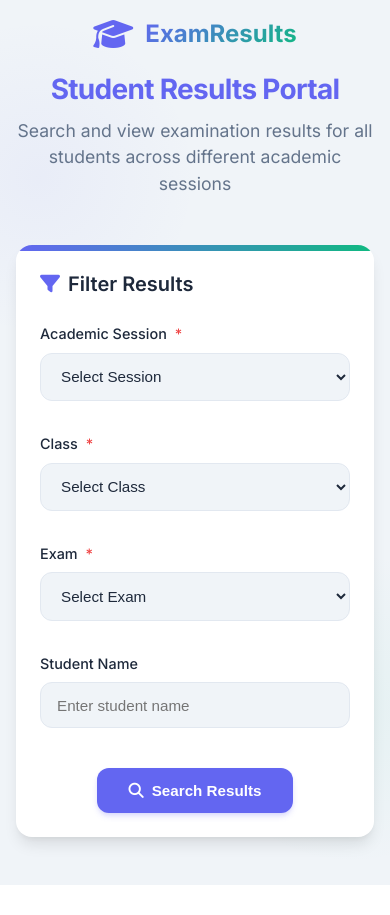
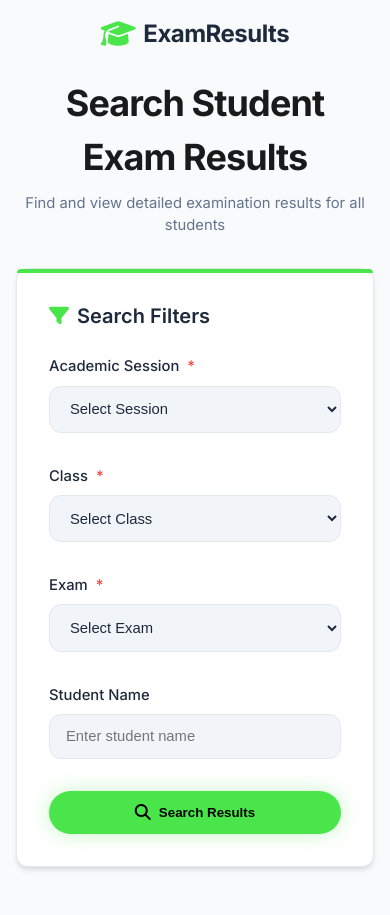
Before and after one commit to dadyutenga/Tanzania-Alevel-Olevel-results-management-system, a CodeIgniter 4 app: the page made by app/Views/public/SearchResultsPublic.php in a window 390 px wide. Before the commit the page ends 885 px from the top, so only its background shows below. Run offline with PHP 8.4 and a stand-in for CodeIgniter, Linux system fonts and the light colour scheme; the template is opened without the code that fills it, so the values that code supplies are empty; some libraries are stand-ins or nearby versions.

Commit message:
style(search-results): update SearchResultsPublic view with light theme and improved layout
Revamped the SearchResultsPublic view to adopt a light theme with green accents, enhancing visual appeal and user experience. Updated color variables, typography, and layout for better responsiveness. Refined form elements, button styles, and result display, while improving accessibility and interaction through clearer labels and structured components.

```diff
--- a/app/Views/public/SearchResultsPublic.php
+++ b/app/Views/public/SearchResultsPublic.php
@@ -7,25 +7,22 @@
     <link rel="stylesheet" href="https://fonts.googleapis.com/css2?family=Inter:wght@300;400;500;600;700&display=swap">
     <link rel="stylesheet" href="https://cdnjs.cloudflare.com/ajax/libs/font-awesome/6.4.0/css/all.min.css">
     <style>
-        /* Modern Vibrant Theme */
+        /* Light Theme with Green Accents */
         :root {
-            --bg-color: #f0f4f8;
+            --bg-color: #f8fafc;
             --card-bg: #ffffff;
-            --primary: #6366f1;
-            --primary-hover: #4f46e5;
-            --secondary: #f0f4f8;
-            --accent: #10b981;
-            --accent-hover: #059669;
+            --primary: #4AE54A;
+            --primary-dark: #3AD03A;
+            --primary-light: #5FF25F;
+            --secondary: #f1f5f9;
+            --accent: #1a1a1a;
+            --accent-hover: #2d2d2d;
             --text-primary: #1e293b;
             --text-secondary: #64748b;
-            --text-light: #f8fafc;
             --border: #e2e8f0;
-            --table-header: #6366f1;
-            --table-stripe: #f8fafc;
-            --shadow: 0 10px 15px -3px rgba(0, 0, 0, 0.1), 0 4px 6px -2px rgba(0, 0, 0, 0.05);
-            --radius: 16px;
-            --button-radius: 12px;
-            --transition: all 0.3s ease;
+            --shadow: 0 4px 6px -1px rgba(0, 0, 0, 0.1), 0 2px 4px -1px rgba(0, 0, 0, 0.06);
+            --radius: 12px;
+            --button-radius: 50px;
         }
 
         * {
@@ -35,83 +32,76 @@
         }
 
         body {
-            font-family: 'Inter', sans-serif;
+            font-family: 'Inter', -apple-system, BlinkMacSystemFont, sans-serif;
+            font-size: 0.925rem;
             background-color: var(--bg-color);
             color: var(--text-primary);
             line-height: 1.5;
             min-height: 100vh;
-            padding: 2rem;
-            background-image:
-                radial-gradient(circle at 10% 20%, rgba(99, 102, 241, 0.05) 0%, transparent 20%),
-                radial-gradient(circle at 90% 80%, rgba(16, 185, 129, 0.05) 0%, transparent 20%);
         }
 
         .container {
+            padding: 2rem;
             max-width: 1200px;
             margin: 0 auto;
         }
 
-        .page-header {
+        .header {
             text-align: center;
-            margin-bottom: 3rem;
-            position: relative;
+            margin-bottom: 2rem;
         }
 
-        .page-header h1 {
-            font-size: 2.5rem;
+        .header h1 {
+            font-size: 2.25rem;
             font-weight: 800;
-            color: var(--primary);
+            color: var(--accent);
             margin-bottom: 0.5rem;
             letter-spacing: -0.025em;
         }
 
-        .page-header p {
+        .header p {
             color: var(--text-secondary);
-            font-size: 1.1rem;
             max-width: 600px;
             margin: 0 auto;
         }
 
         .logo {
+            margin-bottom: 1.5rem;
+            font-size: 1.5rem;
+            font-weight: 700;
+            letter-spacing: -0.5px;
             display: flex;
             align-items: center;
             justify-content: center;
-            gap: 0.75rem;
-            margin-bottom: 1rem;
+            gap: 0.5rem;
         }
 
         .logo i {
-            font-size: 2rem;
             color: var(--primary);
+            font-size: 1.75rem;
         }
 
-        .logo span {
-            font-size: 1.5rem;
-            font-weight: 700;
-            background: linear-gradient(135deg, var(--primary) 0%, var(--accent) 100%);
-            -webkit-background-clip: text;
-            -webkit-text-fill-color: transparent;
+        /* Form Container */
+        .form-container {
+            background: var(--card-bg);
+            padding: 2rem;
+            border-radius: var(--radius);
+            box-shadow: var(--shadow);
+            border: 1px solid var(--border);
+            margin-bottom: 2rem;
+            position: relative;
         }
 
-        /* Search Card */
-        .search-card {
-            background: var(--card-bg);
-            border-radius: var(--radius);
-            box-shadow: var(--shadow);
-            padding: 2.5rem;
-            margin-bottom: 2rem;
-            position: relative;
-            overflow: hidden;
-        }
-
-        .search-card::before {
+        .form-container::before {
             content: "";
             position: absolute;
             top: 0;
             left: 0;
-            width: 100%;
-            height: 6px;
-            background: linear-gradient(90deg, var(--primary), var(--accent));
+            right: 0;
+            height: 4px;
+            background: var(--primary);
+            border-top-left-radius: var(--radius);
+            border-top-right-radius: var(--radius);
         }
 
         .form-title {
@@ -128,11 +118,11 @@
             color: var(--primary);
         }
 
-        .form-grid {
+        .row {
             display: grid;
             grid-template-columns: repeat(auto-fit, minmax(250px, 1fr));
             gap: 1.5rem;
-            margin-bottom: 2rem;
+            margin-bottom: 1.5rem;
         }
 
         .form-group {
@@ -144,16 +134,15 @@
             margin-bottom: 0.5rem;
             font-weight: 500;
             color: var(--text-primary);
-            font-size: 0.9rem;
         }
 
         .form-control {
             width: 100%;
             padding: 0.85rem 1rem;
             border: 1px solid var(--border);
-            border-radius: var(--button-radius);
-            font-size: 0.95rem;
-            transition: var(--transition);
+            border-radius: var(--radius);
+            font-size: 0.925rem;
+            transition: all 0.3s ease;
             background-color: var(--secondary);
             color: var(--text-primary);
         }
@@ -161,7 +150,7 @@
         .form-control:focus {
             outline: none;
             border-color: var(--primary);
-            box-shadow: 0 0 0 3px rgba(99, 102, 241, 0.2);
+            box-shadow: 0 0 0 3px rgba(74, 229, 74, 0.2);
         }
 
         .required {
@@ -169,91 +158,55 @@
             margin-left: 0.25rem;
         }
 
-        /* Button Styles */
-        .btn-container {
+        /* Form Actions */
+        .form-actions {
             display: flex;
             justify-content: center;
-            margin-top: 1rem;
+            margin-top: 1.5rem;
         }
 
         .btn {
             padding: 0.85rem 2rem;
             border-radius: var(--button-radius);
             font-weight: 600;
-            font-size: 0.95rem;
             cursor: pointer;
-            transition: var(--transition);
             display: inline-flex;
             align-items: center;
             justify-content: center;
             gap: 0.5rem;
+            transition: all 0.3s ease;
             border: none;
+        }
+
+        .btn i {
+            font-size: 1rem;
         }
 
         .btn-primary {
             background-color: var(--primary);
-            color: white;
-            box-shadow: 0 4px 6px -1px rgba(99, 102, 241, 0.2), 0 2px 4px -1px rgba(99, 102, 241, 0.1);
+            color: black;
+            box-shadow: 0 0 20px rgba(74, 229, 74, 0.3);
         }
 
         .btn-primary:hover {
-            background-color: var(--primary-hover);
+            background-color: var(--primary-dark);
             transform: translateY(-2px);
-            box-shadow: 0 6px 10px -1px rgba(99, 102, 241, 0.3), 0 4px 6px -1px rgba(99, 102, 241, 0.15);
-        }
-
-        .btn-accent {
-            background-color: var(--accent);
-            color: white;
-            box-shadow: 0 4px 6px -1px rgba(16, 185, 129, 0.2), 0 2px 4px -1px rgba(16, 185, 129, 0.1);
-        }
-
-        .btn-accent:hover {
-            background-color: var(--accent-hover);
-            transform: translateY(-2px);
-            box-shadow: 0 6px 10px -1px rgba(16, 185, 129, 0.3), 0 4px 6px -1px rgba(16, 185, 129, 0.15);
+            box-shadow: 0 0 25px rgba(74, 229, 74, 0.4);
         }
 
         /* Results Table */
-        .results-container {
+        .results-table-container {
             background: var(--card-bg);
             border-radius: var(--radius);
             box-shadow: var(--shadow);
-            padding: 2rem;
+            border: 1px solid var(--border);
+            overflow: hidden;
             margin-top: 2rem;
-            position: relative;
-            overflow: hidden;
-        }
-
-        .results-container::before {
-            content: "";
-            position: absolute;
-            top: 0;
-            left: 0;
-            width: 100%;
-            height: 6px;
-            background: linear-gradient(90deg, var(--accent), var(--primary));
-        }
-
-        .results-title {
-            font-size: 1.25rem;
-            font-weight: 600;
-            margin-bottom: 1.5rem;
-            color: var(--text-primary);
-            display: flex;
-            align-items: center;
-            gap: 0.5rem;
-        }
-
-        .results-title i {
-            color: var(--accent);
         }
 
         .results-table {
             width: 100%;
-            border-collapse: separate;
-            border-spacing: 0;
-            margin-top: 1rem;
+            border-collapse: collapse;
         }
 
         .results-table th,
@@ -263,26 +216,17 @@
         }
 
         .results-table th {
-            background-color: var(--table-header);
-            color: white;
+            background-color: var(--primary);
+            color: black;
             font-weight: 600;
-            position: relative;
-        }
-
-        .results-table th:first-child {
-            border-top-left-radius: 8px;
-        }
-
-        .results-table th:last-child {
-            border-top-right-radius: 8px;
         }
 
         .results-table tr:nth-child(even) {
-            background-color: var(--table-stripe);
+            background-color: var(--secondary);
         }
 
         .results-table tr:hover {
-            background-color: rgba(99, 102, 241, 0.05);
+            background-color: rgba(74, 229, 74, 0.05);
         }
 
         .results-table td {
@@ -293,64 +237,34 @@
             border-bottom: none;
         }
 
-        .badge {
-            display: inline-block;
-            padding: 0.35rem 0.75rem;
-            border-radius: 9999px;
-            font-size: 0.75rem;
-            font-weight: 600;
-            text-align: center;
-        }
-
-        .badge-success {
-            background-color: rgba(16, 185, 129, 0.1);
-            color: var(--accent);
-        }
-
-        .badge-warning {
-            background-color: rgba(245, 158, 11, 0.1);
-            color: #f59e0b;
-        }
-
-        .badge-danger {
-            background-color: rgba(239, 68, 68, 0.1);
-            color: #ef4444;
-        }
-
         .empty-results {
             text-align: center;
-            padding: 3rem 0;
+            padding: 3rem;
             color: var(--text-secondary);
         }
 
         .empty-results i {
             font-size: 3rem;
             margin-bottom: 1rem;
-            opacity: 0.3;
-        }
-
-        .empty-results p {
-            font-size: 1.1rem;
-            margin-bottom: 1.5rem;
+            color: var(--border);
         }
 
         /* Responsive Styles */
         @media (max-width: 768px) {
-            body {
+            .container {
                 padding: 1rem;
             }
 
-            .search-card,
-            .results-container {
-                padding: 1.5rem;
+            .row {
+                grid-template-columns: 1fr;
             }
 
-            .page-header h1 {
-                font-size: 1.75rem;
+            .form-actions {
+                flex-direction: column;
             }
 
-            .form-grid {
-                grid-template-columns: 1fr;
+            .btn {
+                width: 100%;
             }
 
             .results-table {
@@ -367,48 +281,59 @@
 
         .swal2-title {
             color: var(--text-primary);
-            font-weight: 600;
-        }
-
-        .swal2-html-container {
-            color: var(--text-secondary);
         }
 
         .swal2-confirm {
             background-color: var(--primary) !important;
+            color: black !important;
             border-radius: var(--button-radius) !important;
+            box-shadow: 0 0 20px rgba(74, 229, 74, 0.3) !important;
         }
 
         .swal2-confirm:hover {
-            background-color: var(--primary-hover) !important;
+            background-color: var(--primary-dark) !important;
         }
 
-        /* Animation */
-        @keyframes fadeIn {
-            from { opacity: 0; transform: translateY(10px); }
-            to { opacity: 1; transform: translateY(0); }
+        /* Badge Styles */
+        .badge {
+            display: inline-block;
+            padding: 0.35rem 0.75rem;
+            border-radius: 9999px;
+            font-size: 0.75rem;
+            font-weight: 600;
         }
 
-        .animate-fade-in {
-            animation: fadeIn 0.5s ease forwards;
+        .badge-success {
+            background-color: rgba(74, 229, 74, 0.1);
+            color: var(--primary-dark);
+        }
+
+        .badge-warning {
+            background-color: rgba(245, 158, 11, 0.1);
+            color: #f59e0b;
+        }
+
+        .badge-danger {
+            background-color: rgba(239, 68, 68, 0.1);
+            color: #ef4444;
         }
     </style>
 </head>
 <body>
     <div class="container">
-        <div class="page-header">
+        <div class="header">
             <div class="logo">
                 <i class="fas fa-graduation-cap"></i>
                 <span>ExamResults</span>
             </div>
-            <h1>Student Results Portal</h1>
-            <p>Search and view examination results for all students across different academic sessions</p>
+            <h1>Search Student Exam Results</h1>
+            <p>Find and view detailed examination results for all students</p>
         </div>
 
-        <div class="search-card animate-fade-in">
-            <h2 class="form-title"><i class="fas fa-filter"></i> Filter Results</h2>
+        <div class="form-container">
+            <h2 class="form-title"><i class="fas fa-filter"></i> Search Filters</h2>
 
-            <div class="form-grid">
+            <div class="row">
                 <div class="form-group">
                     <label for="session">Academic Session <span class="required">*</span></label>
                     <select id="session" class="form-control" required>
@@ -428,7 +353,9 @@
                         <?php endforeach; ?>
                     </select>
                 </div>
+            </div>
 
+            <div class="row">
                 <div class="form-group">
                     <label for="exam">Exam <span class="required">*</span></label>
                     <select id="exam" class="form-control" required>
@@ -442,25 +369,21 @@
                 </div>
             </div>
 
-            <div class="btn-container">
+            <div class="form-actions">
                 <button type="button" class="btn btn-primary" onclick="fetchStudentResults()">
                     <i class="fas fa-search"></i> Search Results
                 </button>
             </div>
         </div>
 
-        <div id="results-container" class="results-container animate-fade-in" style="display: none;">
-            <h2 class="results-title"><i class="fas fa-list-check"></i> Search Results</h2>
-
+        <div id="results-container" style="display: none;">
             <div id="empty-results" class="empty-results" style="display: none;">
                 <i class="fas fa-search"></i>
                 <p>No results found matching your search criteria</p>
-                <button class="btn btn-primary" onclick="document.getElementById('studentName').focus()">
-                    <i class="fas fa-filter"></i> Modify Search
-                </button>
             </div>
 
-            <table id="results-table" class="results-table" style="display: none;">
+            <div id="results-table-container" class="results-table-container" style="display: none;">
+                <table class="results-table">
                     <thead>
                         <tr>
                             <th>Student Name</th>
@@ -476,19 +399,9 @@
                 </table>
             </div>
         </div>
+    </div>
 
     <script>
-        document.addEventListener('DOMContentLoaded', function() {
-            // Add animation classes
-            document.querySelectorAll('.animate-fade-in').forEach((el, i) => {
-                el.style.opacity = '0';
-                el.style.animation = 'none';
-                setTimeout(() => {
-                    el.style.animation = `fadeIn 0.5s ease forwards ${i * 0.1}s`;
-                }, 100);
-            });
-        });
-
         document.getElementById('session').addEventListener('change', updateExamDropdown);
         document.getElementById('class').addEventListener('change', updateExamDropdown);
 
@@ -572,7 +485,7 @@
 
         function displayResults(results) {
             const container = document.getElementById('results-container');
-            const table = document.getElementById('results-table');
+            const tableContainer = document.getElementById('results-table-container');
             const emptyResults = document.getElementById('empty-results');
             const tbody = document.getElementById('results-body');
 
@@ -580,11 +493,11 @@
             tbody.innerHTML = '';
 
             if (results.length === 0) {
-                table.style.display = 'none';
+                tableContainer.style.display = 'none';
                 emptyResults.style.display = 'block';
             } else {
                 emptyResults.style.display = 'none';
-                table.style.display = 'table';
+                tableContainer.style.display = 'block';
 
                 results.forEach(result => {
                     const row = document.createElement('tr');
@@ -604,7 +517,7 @@
                         <td>${result.total_points}</td>
                         <td><span class="badge ${badgeClass}">${result.division}</span></td>
                         <td>
-                            <button class="btn btn-accent" onclick="viewDetails(${result.student_id})">
+                            <button class="btn btn-primary" style="padding: 0.5rem 1rem;" onclick="viewDetails(${result.student_id})">
                                 <i class="fas fa-eye"></i> View Details
                             </button>
                         </td>
@@ -648,7 +561,6 @@
 
         function showSubjectMarksModal(subjectMarks) {
             let tableHtml = `
-                <div style="max-height: 400px; overflow-y: auto;">
                 <table class="results-table">
                     <thead>
                         <tr>
@@ -663,9 +575,9 @@
 
             subjectMarks.forEach(mark => {
                 // Determine grade color
-                let gradeColor = '#10b981'; // Default green for A grades
+                let gradeColor = '#3AD03A'; // Default green for A grades
                 if (mark.grade === 'B' || mark.grade === 'C') {
-                    gradeColor = '#6366f1'; // Purple for B and C grades
+                    gradeColor = '#3b82f6'; // Blue for B and C grades
                 } else if (mark.grade === 'D') {
                     gradeColor = '#f59e0b'; // Orange for D grade
                 } else if (mark.grade === 'F') {
@@ -685,7 +597,6 @@
             tableHtml += `
                     </tbody>
                 </table>
-                </div>
             `;
 
             Swal.fire({
```
Lines whose indentation alone changed are shown as unchanged.
